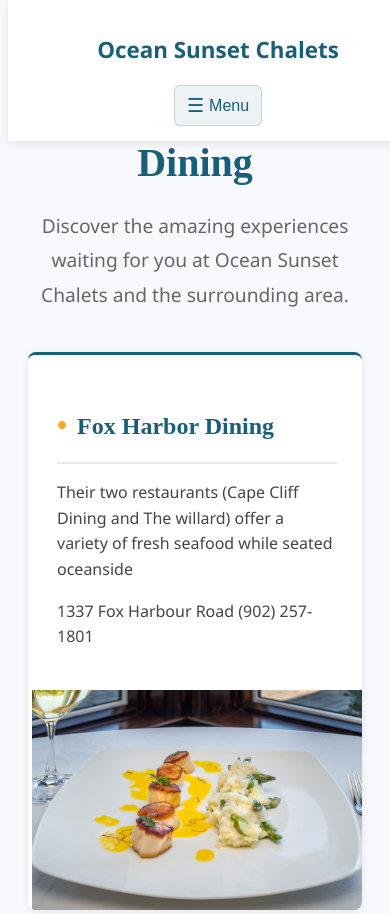
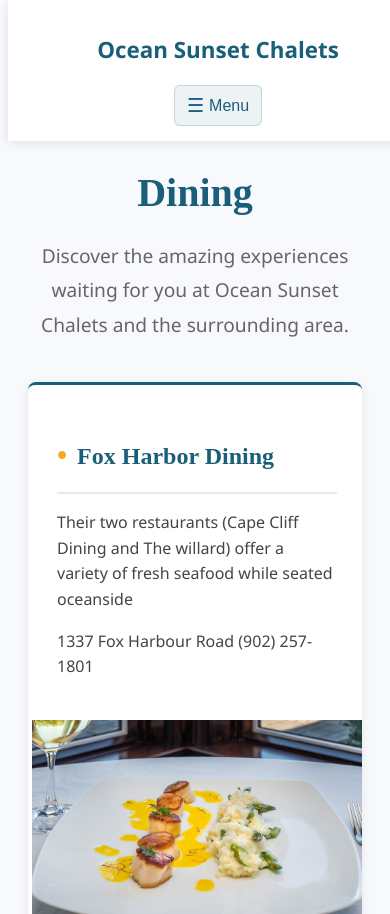
Before and after one commit to GabeNicholson/sunset_chalets, a website: page public/dining.html in a window 390 px wide. Shown: the top 914 px of the page. Drawn offline with Linux system fonts and the light colour scheme.

Commit message:
feat: add a bit more padding for better separation

```diff
--- a/public/css/ios_fixes.css
+++ b/public/css/ios_fixes.css
@@ -45,6 +45,13 @@
       margin-right: 0;
     }
 
+    .page-title {
+        font-size: 2.5rem;
+        color: var(--primary-color);
+        margin-bottom: 10px;
+        padding-top: 30px;
+      }
+
     /* Make sure the nav links are hidden by default */
     .nav-links,
     nav #book_now_btn:not(.mobile-menu-toggle) {
```
